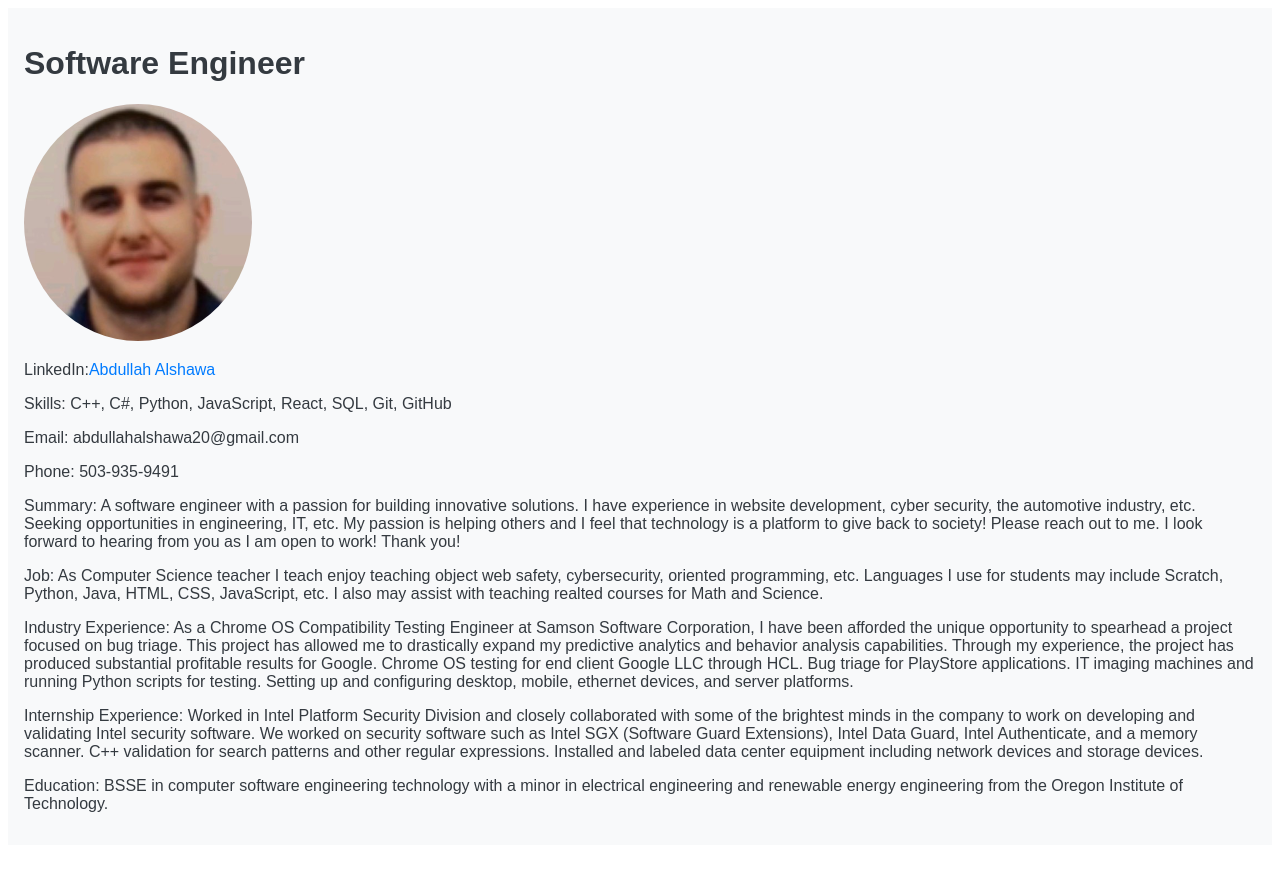
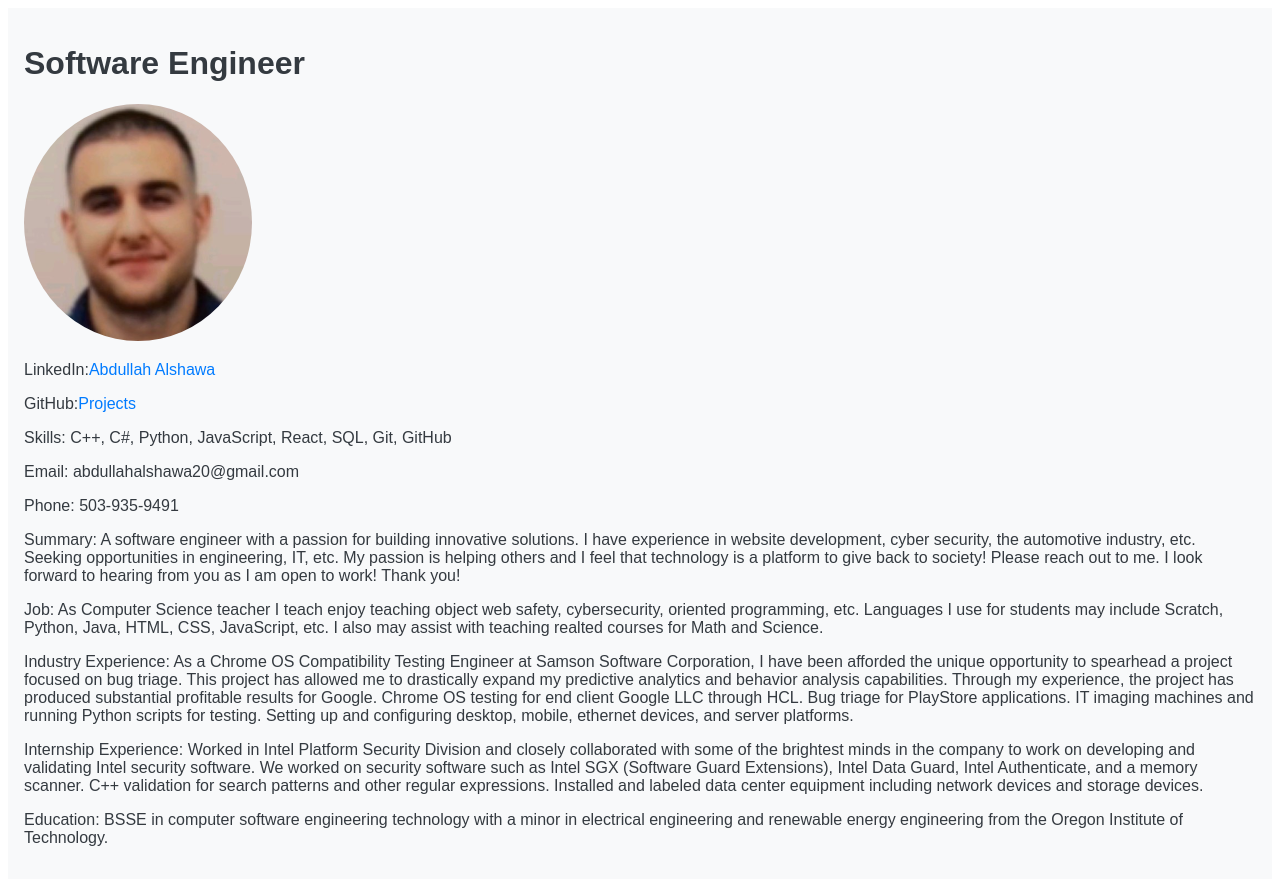
Before and after one commit to aalshawa97/Resume, a React (Vite) app: page / in a window 1280 px wide. Shown: the top 884 px of the page. Before the commit the page ends 853 px from the top, so only its background shows below. Built offline with nearby package versions, Linux system fonts and the light colour scheme.

Commit message:
Update App.jsx

```diff
--- a/src/App.jsx
+++ b/src/App.jsx
@@ -42,6 +42,17 @@
           </a>
         </p>
         <p>
+          GitHub:
+          <a
+            href="https://github.com/aalshawa97"
+            target="_blank"
+            rel="noopener noreferrer"
+            style={{ color: theme.colors.primary, textDecoration: 'none' }}
+          >
+            Projects
+          </a>
+        </p>
+        <p>
           Skills: C++, C#, Python, JavaScript, React, SQL, Git, GitHub
         </p>
         <p>
```
